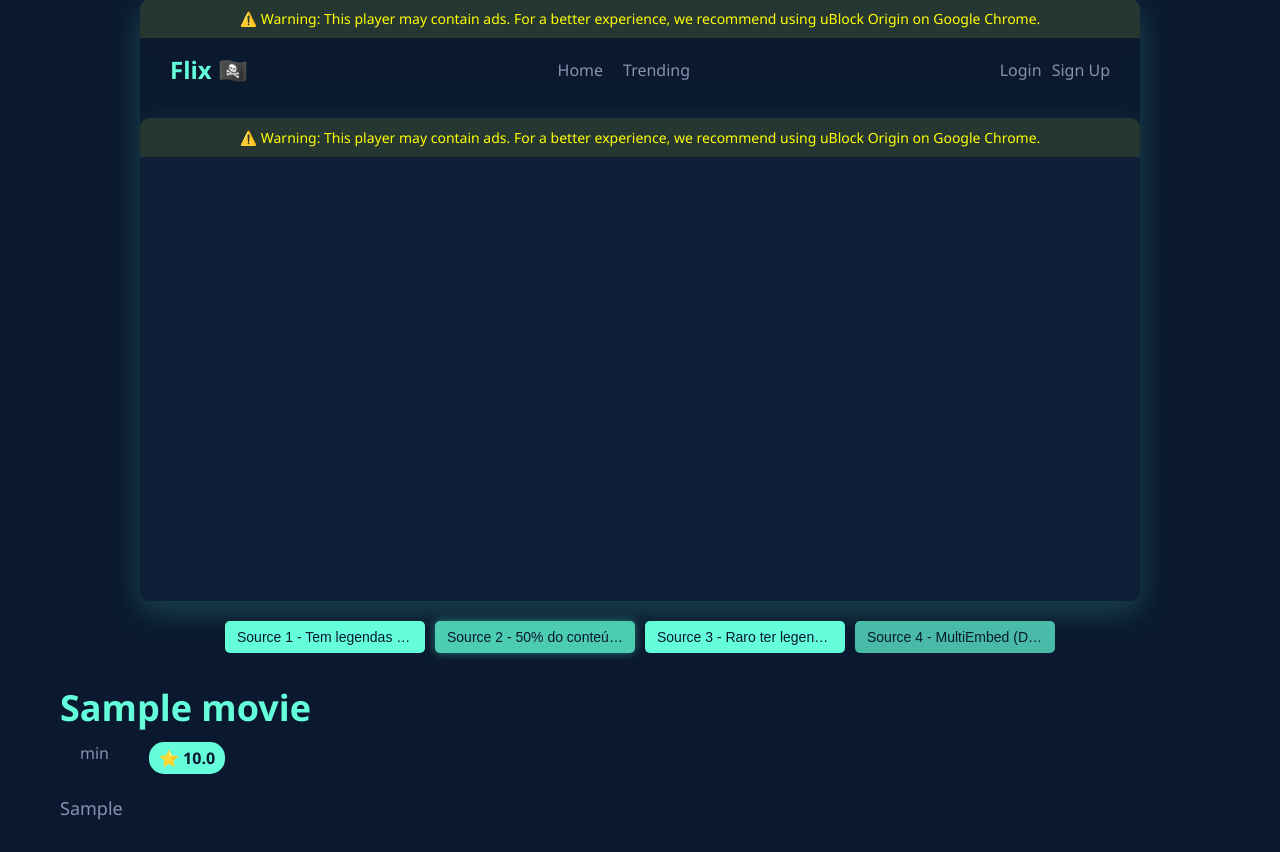
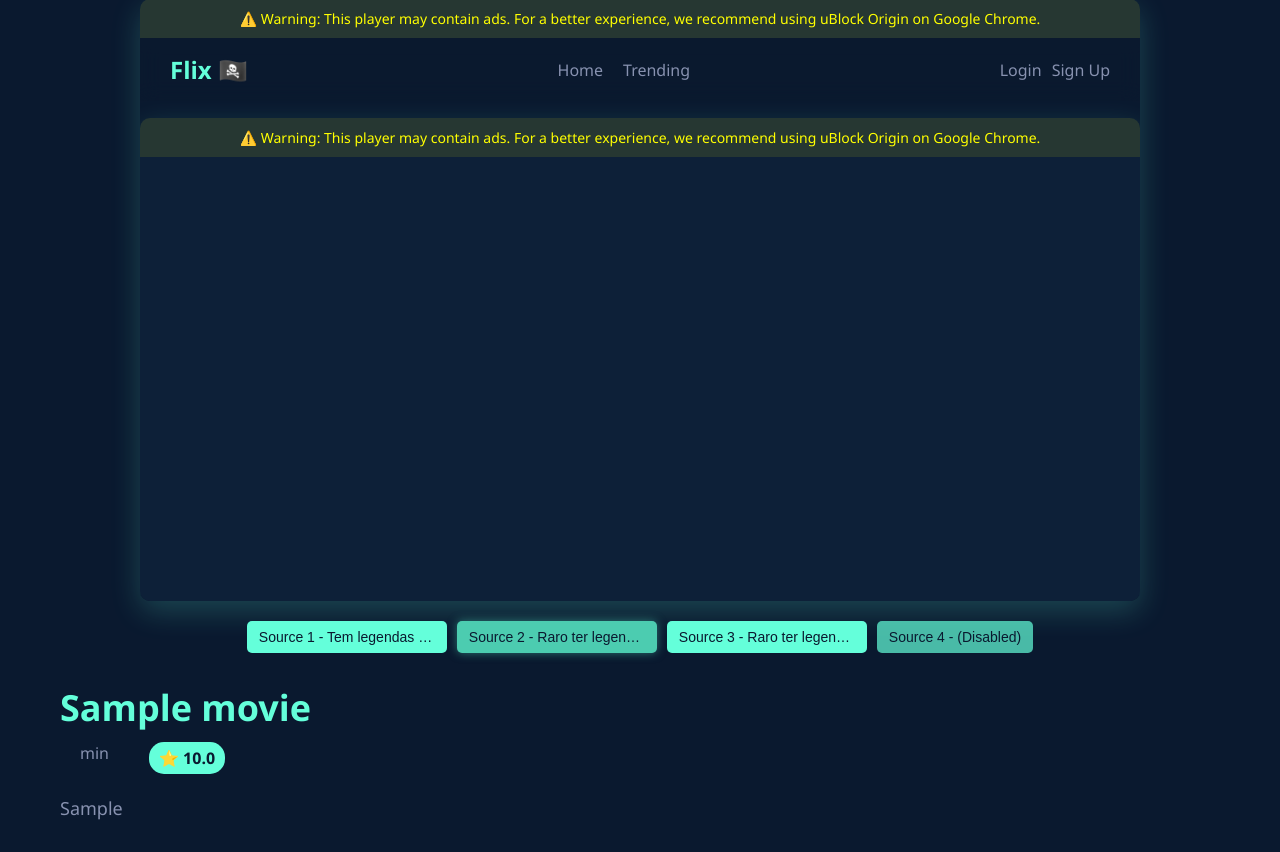
Before and after one commit to nuno5645/torrent_api, a Django app: template torrent_indexer/torrents/templates/stream.html in a window 1280 px wide. Shown: the part 81-933 px from the top of the page. Run offline with Django 4.2, Linux system fonts and the light colour scheme; tables that the repository leaves empty hold one stand-in row (values such as "Sample post"); the template is opened without the code that fills it: values that come from a table or form of the project are taken from there, most other values are stand-ins (such as "Sample title", 1, 10 or a date in 2020); some libraries are stand-ins or nearby versions.

Commit message:
change to stream.html

```diff
--- a/torrent_indexer/torrents/templates/stream.html
+++ b/torrent_indexer/torrents/templates/stream.html
@@ -281,9 +281,9 @@
         </div>
         <div class="button-container">
             <button id="vidsrc-xyz-button" class="source-button">Source 1 - Tem legendas em PT-PT</button>
-            <button id="vidsrc-button" class="source-button active">Source 2 - 50% do conteúdo com legendas em PT-PT</button>
+            <button id="vidsrc-button" class="source-button active">Source 2 - Raro ter legendas em PT-PT</button>
             <button id="movieapi-button" class="source-button">Source 3 - Raro ter legendas em PT-PT</button>
-            <button id="multiembed-button" class="source-button" disabled>Source 4 - MultiEmbed (Disabled)</button>
+            <button id="multiembed-button" class="source-button" disabled>Source 4 - (Disabled)</button>
         </div>
 
         <div class="movie-info">
```
